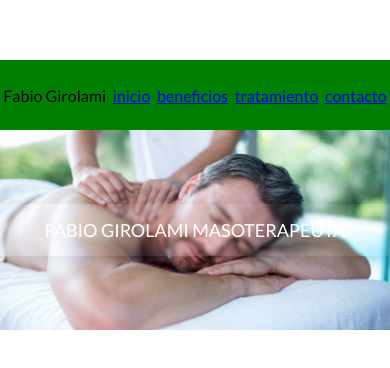
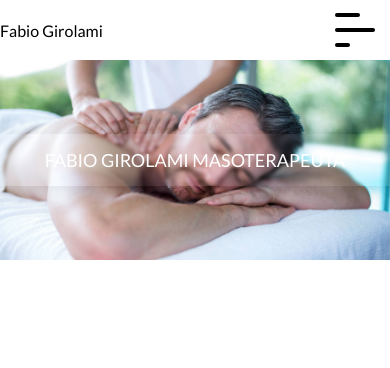
Before and after one commit to SmaelNicolas/masoterapiabahia, a React (Create React App) app: page / in a window 390 px wide. Shown: the top 368 px of the page. Built offline with nearby package versions, Linux system fonts and the light colour scheme.

Commit message:
add navbar responsive

```diff
--- a/src/App.js
+++ b/src/App.js
@@ -1,10 +1,12 @@
-import { Navbar } from "./components/Navbar/Navbar";
+// import { Navbar } from "./components/Navbar/Navbar";
+import { NavbarResponsive } from "./components/NavbarResponsive/NavbarResponsive";
 import { Navigation } from "./navigation/Navigation";
 
 function App() {
 	return (
 		<div className='app--container '>
-			<Navbar />
+			{/* <Navbar /> */}
+			<NavbarResponsive />
 			<Navigation />
 		</div>
 	);
```
